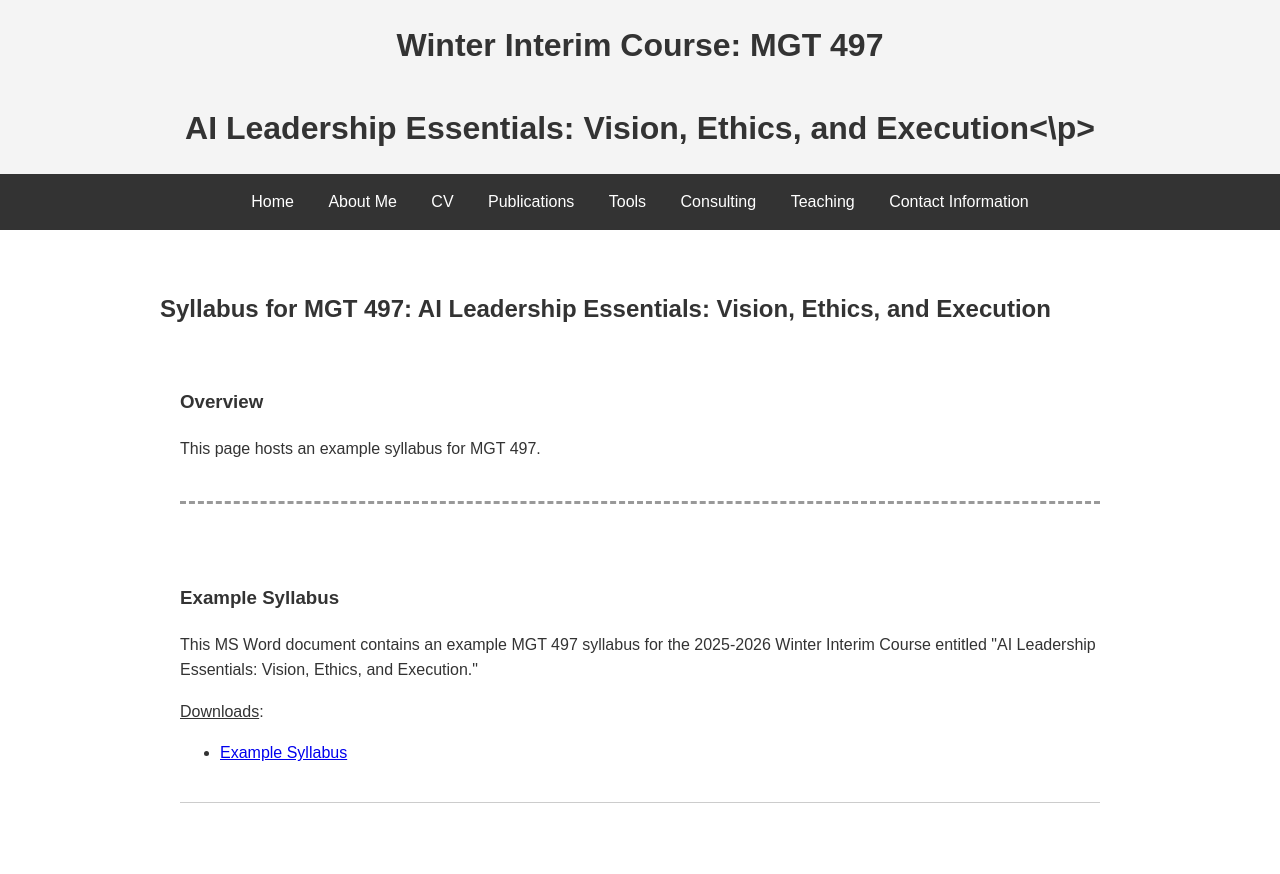
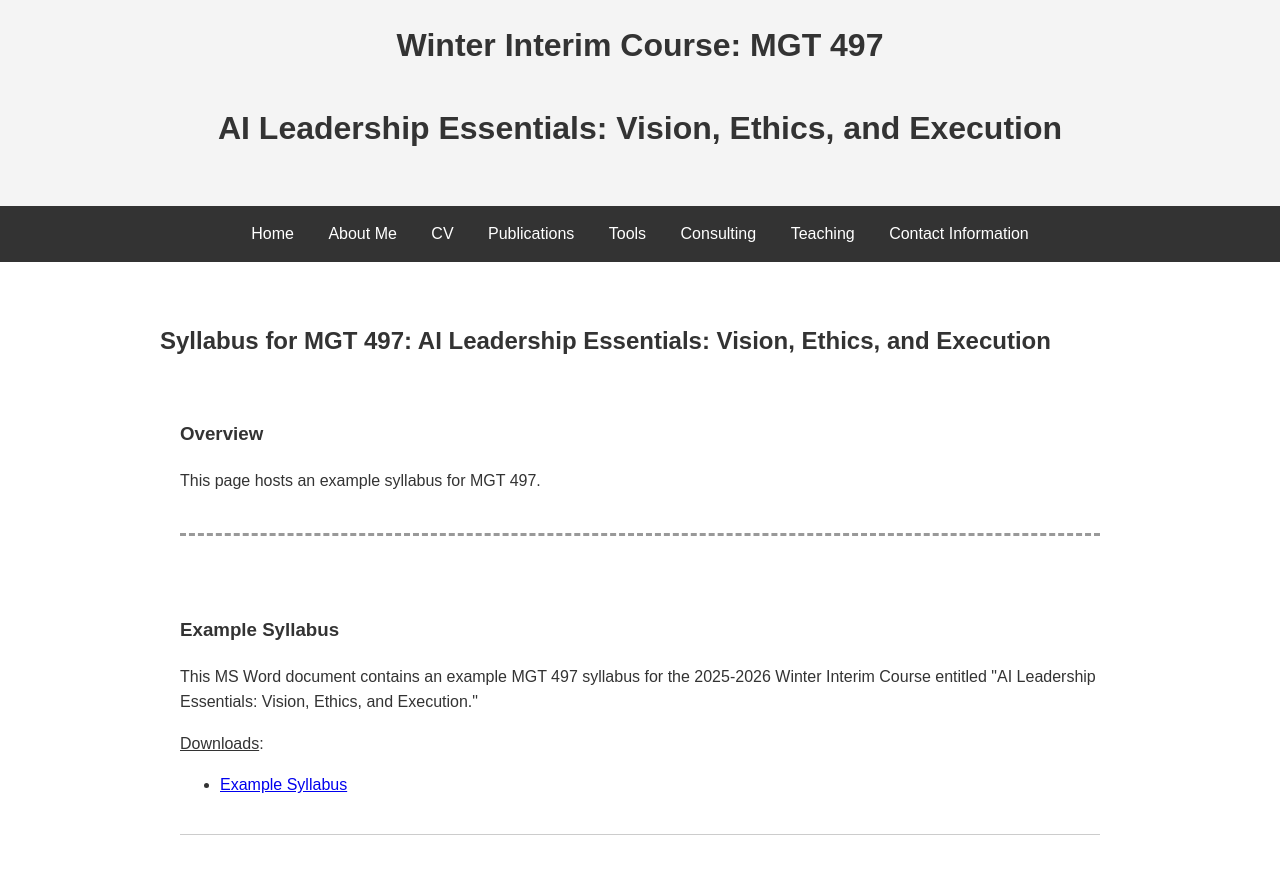
Before and after one commit to JADW27/Website, a plain HTML site: page 497syllabus.html in a window 1280 px wide. Drawn offline with Linux system fonts and the light colour scheme.

Commit message:
Fix HTML closing tag for header section

```diff
--- a/497syllabus.html
+++ b/497syllabus.html
@@ -11,7 +11,7 @@
 </head>
 <body>
 <header>
-<h1>Winter Interim Course: MGT 497<p></p>AI Leadership Essentials: Vision, Ethics, and Execution<\p></h1>
+<h1>Winter Interim Course: MGT 497<p>AI Leadership Essentials: Vision, Ethics, and Execution</p></h1>
 </header>
 <nav>
 <a href="index.html">Home</a>
```
